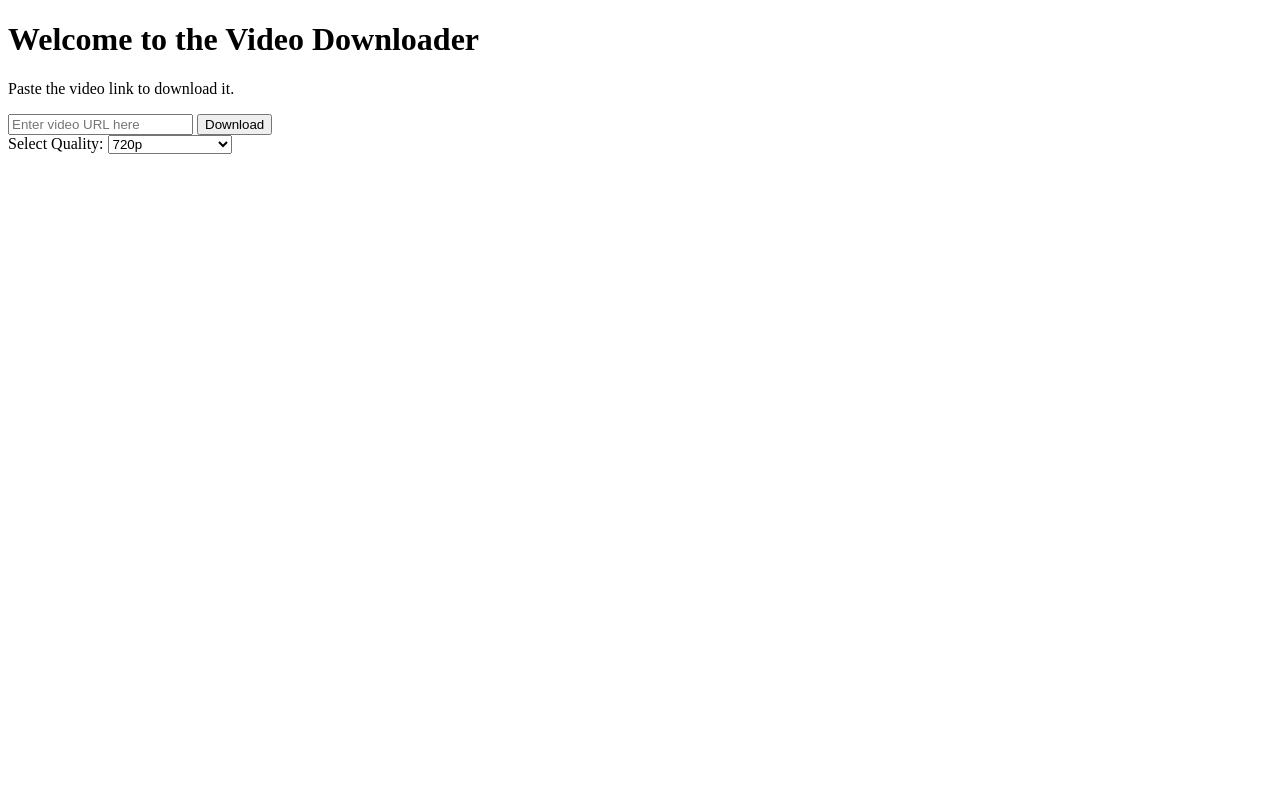
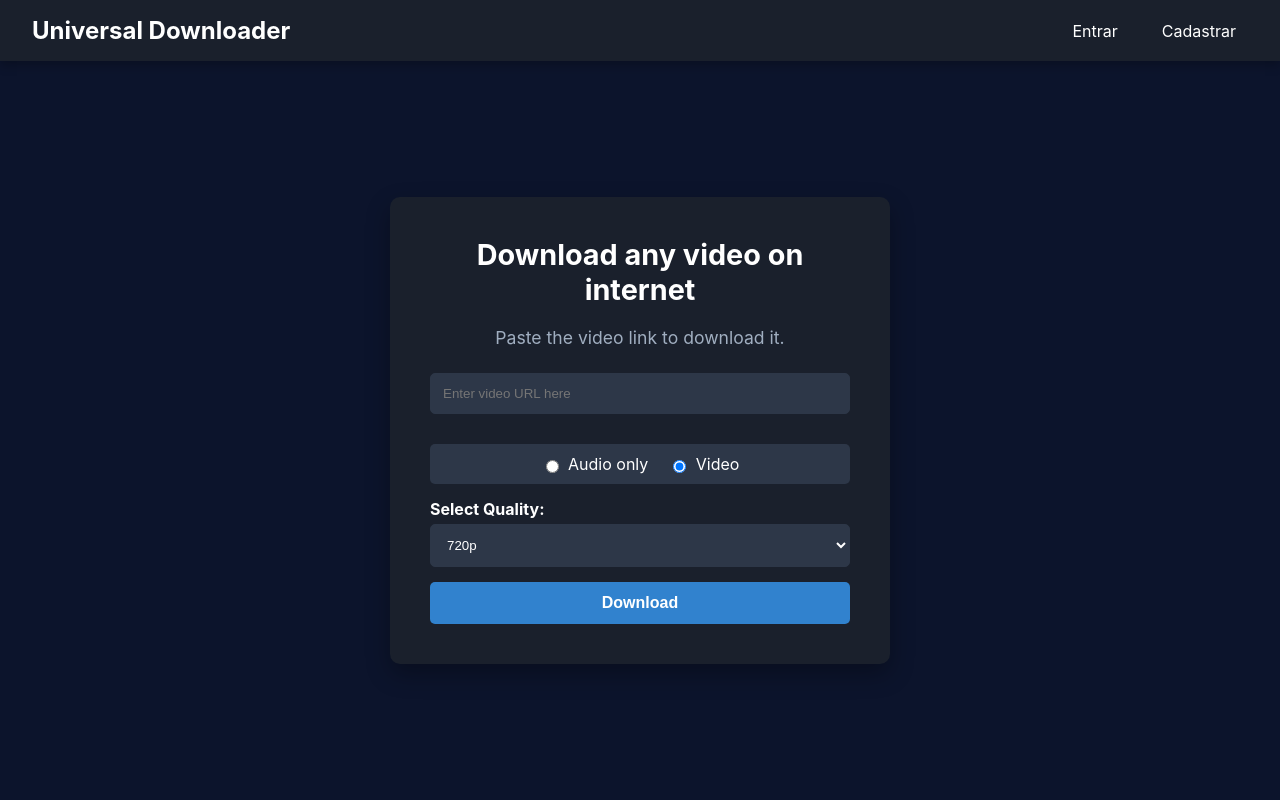
Before and after one commit to attomsec/Universal-Video-Downloader, a Django app: page / in a window 1280 px wide. Run offline with Django 5.2, Linux system fonts and the light colour scheme.

Commit message:
feat: Added audio/video download option. Added style in home page.

```diff
--- a/downloader/templates/home.html
+++ b/downloader/templates/home.html
@@ -1,33 +1,65 @@
+{% load static %}
 <!DOCTYPE html>
 <html lang="en">
 <head>
     <meta charset="UTF-8">
     <meta name="viewport" content="width=device-width, initial-scale=1.0">
     <title>Video Downloader</title>
+    <link rel="stylesheet" href="{% static 'home.css' %}">
     </head>
 <body>
+
+    <nav class="menubar">
+        <div class="menubar-brand">
+            <a href="/">Universal Downloader</a>
+        </div>
+        <div class="menubar-links">
+            <ul>
+                {% if request.user.is_authenticated %}
+                    <li><span>Olá, {{ request.user.username }}!</span></li>
+                    <li><a href="{% url 'account_logout' %}">Sair</a></li>
+                {% else %}
+                    <li><a href="{% url 'account_login' %}">Entrar</a></li>
+                    <li><a href="{% url 'account_signup' %}">Cadastrar</a></li>
+                {% endif %}
+            </ul>
+        </div>
+    </nav>
+
+    <div class="content-wrapper">
+
+    <div class="main-container">
 
         {% if download_url or error_message %}
             <div id="result-section">
                 {% if download_url %}
-                <a href="{{ download_url }}" download>Click here to download your video</a>
+                    <a href="{{ download_url }}" download target="_blank">Click here to download your video</a>
                 {% elif error_message %}
-                <p style="color: red;">{{ error_message }}</p>
+                    <p>{{ error_message }}</p>
                 {% endif %}
             </div>
+
         {% else %}
-
-    <h1>Welcome to the Video Downloader</h1>
+            <h1>Download any video on internet</h1>
             <p>Paste the video link to download it.</p>
 
             <div id="download-field">
-        <form action="" method="POST">
+                <form action="" method="POST" id="form">
                     {% csrf_token %}
-            <input type="text" name="video_url" placeholder="Enter video URL here">
-            <button>Download</button>
-        </form>
+
+                    <input type="text" name="video_url" placeholder="Enter video URL here" required><br>
+
+                    <div class="radio-group">
+                        <span>
+                            <input type="radio" id="audio-only" name="download-type" value="audio">
+                            <label for="audio-only">Audio only</label>
+                        </span>
+                        <span>
+                            <input type="radio" id="video" name="download-type" value="video" checked>
+                            <label for="video">Video</label>
+                        </span>
                     </div>
-    <div id="quality-selection">
+
                     <label for="quality-options">Select Quality:</label>
                     <select name="quality-options" id="quality-options">
                         <option value="1080p">1080p (premium)</option>
@@ -35,7 +67,16 @@
                         <option value="480p">480p</option>
                         <option value="360p">360p</option>
                     </select>
+
+                    <button id="submit-button">Download</button>
+                </form>
             </div>
+
+            <div id="status-message"></div>
+
         {% endif %}
+
+    </div>
+   </div>
     </body>
 </html>
--- a/downloader/views.py
+++ b/downloader/views.py
@@ -5,43 +5,22 @@ import yt_dlp
 from yt_dlp.utils import DownloadError
 import os
 from django.conf import settings
+from .utils import download_handler
 
 
 # @login_required
 def home(request: HttpRequest):
 
     #Implementar logica se 1080p estiver selecionado, necessario estar logado.
-    context = {}
+    # context = {}
 
     if request.method == 'POST':
 
-        video_url = request.POST.get('video_url')
+        return download_handler.option_handler(request)
 
         #Implementar logica de carregar a preview do video antes do download.
 
-        if video_url:
-            try:
-                ffmpeg_path = os.path.join(settings.BASE_DIR, 'bin', 'ffmpeg')
-
-                ydl_opts = {
-                    'format': 'best[height=720][ext=mp4]/best[height<=?720][ext=mp4]/best[ext=mp4]',
-                    'noplaylist': True,
-                    'ffmpeg_location': ffmpeg_path,
-                    'rm_cachedir': True,
-                    'extractor_args': {'youtube': {'player_client': ['android_sdkless']}},
-                }
-
-                with yt_dlp.YoutubeDL(ydl_opts) as ydl:
-                    info_dict = ydl.extract_info(video_url, download=False)
-                    download_url = info_dict.get('url', None)
-                    video_title = info_dict.get('title', 'Video')
-                    context['video_title'] = video_title
-                    context['download_url'] = download_url
-                    return render(request, 'home.html', context)
-            except DownloadError:
-                context['error_message'] = 'Invalid video URL. Please try again.'
-        else:
-            context['error_message'] = 'Please enter a video URL.'
 
 
-    return render(request, 'home.html', context)
+
+    return render(request, 'home.html')
--- /dev/null
+++ b/styles/home.css
@@ -0,0 +1,190 @@
+/* --- Configuração Global --- */
+html, body {
+    height: 100%; /* Garante que a página preencha a altura */
+    margin: 0;
+    font-family: -apple-system, BlinkMacSystemFont, "Segoe UI", Roboto, "Helvetica Neue", Arial, sans-serif;
+    -webkit-font-smoothing: antialiased;
+}
+
+/* --- Estilos do Body (Fundo e Centralização) --- */
+body {
+    background-color: #0c142c;
+    color: #ffffff;
+    margin: 0;
+    font-family: -apple-system, BlinkMacSystemFont, "Segoe UI", Roboto, "Helvetica Neue", Arial, sans-serif;
+    -webkit-font-smoothing: antialiased;
+
+    /* Configuração nova: */
+    display: flex;
+    flex-direction: column; /* Coloca a menubar em cima do content-wrapper */
+    min-height: 100vh;
+}
+
+.menubar {
+    width: 100%;
+    background-color: #1a202c; /* Azul do seu card */
+    padding: 1rem 2rem; /* Espaçamento interno */
+    box-shadow: 0 4px 10px rgba(0, 0, 0, 0.25);
+    display: flex;
+    justify-content: space-between; /* Itens da esquerda vs. direita */
+    align-items: center;
+    box-sizing: border-box; /* Importante para o padding não estourar */
+}
+
+.menubar-brand a {
+    color: white;
+    text-decoration: none;
+    font-size: 1.5rem;
+    font-weight: bold;
+}
+
+.menubar-links ul {
+    margin: 0;
+    padding: 0;
+    list-style: none; /* Remove bolinhas da lista */
+    display: flex;
+    align-items: center;
+    gap: 20px; /* Espaço entre os links */
+}
+
+/* "Olá, admin!" */
+.menubar-links span {
+    font-weight: bold;
+}
+
+/* Links (Login, Logout, Signup) */
+.menubar-links a {
+    color: white;
+    text-decoration: none;
+    font-size: 1rem;
+    padding: 8px 12px;
+    border-radius: 5px;
+    transition: background-color 0.2s ease-in-out;
+}
+
+/* Hover (mouse em cima) */
+.menubar-links a:hover {
+    background-color: #2b6cb0; /* Mesmo azul do hover do seu botão */
+}
+
+
+/* ============================ */
+/* 3. WRAPPER DE CENTRALIZAÇÃO  */
+/* ============================ */
+/* Este novo wrapper pega o 'resto' da tela
+e centraliza o seu card.
+*/
+.content-wrapper {
+    width: 100%;
+    display: flex;
+    justify-content: center;
+    align-items: center;
+    flex-grow: 1; /* Ocupa todo o espaço vertical disponível */
+    padding: 2rem; /* Espaço para não colar nas bordas em telas pequenas */
+    box-sizing: border-box;
+}
+
+/* --- O Card Central --- */
+.main-container {
+    background-color: #1a202c; /* Azul um pouco mais claro */
+    padding: 2.5rem;
+    border-radius: 10px;
+    box-shadow: 0 10px 25px rgba(0, 0, 0, 0.3);
+    width: 90%;
+    max-width: 500px; /* Largura máxima do card */
+    text-align: center; /* Centraliza o texto dentro do card */
+    box-sizing: border-box;
+}
+
+h1 {
+    font-size: 1.8rem;
+    margin-top: 0;
+}
+
+p {
+    font-size: 1.1rem;
+    color: #a0aec0; /* Cor cinza-claro para o parágrafo */
+}
+
+/* --- Estilos do Formulário --- */
+form {
+    margin-top: 25px;
+    text-align: left; /* Alinha labels e inputs à esquerda */
+}
+
+/* Esconde os <br> feios */
+form br {
+    display: none;
+}
+
+/* Campos de texto e Select */
+input[type="text"], select {
+    width: 100%;
+    padding: 12px;
+    margin-bottom: 15px;
+    border: 1px solid #2d3748;
+    border-radius: 5px;
+    background-color: #2d3748; /* Fundo do input */
+    color: white; /* Texto do input */
+    box-sizing: border-box; /* Garante que o padding não quebre o layout */
+}
+
+/* Botões de Rádio (Corrigidos e estilizados) */
+.radio-group {
+    display: flex;
+    justify-content: center; /* Centraliza os botões */
+    gap: 20px;
+    margin: 15px 0;
+    padding: 10px;
+    background-color: #2d3748;
+    border-radius: 5px;
+}
+.radio-group label {
+    cursor: pointer;
+}
+/* Alinha o label com o rádio */
+input[type="radio"] {
+    vertical-align: middle;
+    margin-right: 5px;
+}
+
+/* Label do Select */
+form > label {
+    display: block;
+    margin-bottom: 5px;
+    font-weight: bold;
+}
+
+/* Botão de Download */
+button {
+    width: 100%;
+    padding: 12px;
+    background-color: #3182ce; /* Azul do botão */
+    color: white;
+    font-weight: bold;
+    font-size: 1rem;
+    border: none;
+    border-radius: 5px;
+    cursor: pointer;
+    transition: background-color 0.2s ease-in-out;
+}
+
+button:hover {
+    background-color: #2b6cb0; /* Azul mais escuro no hover */
+}
+
+/* --- Seção de Resultados (pós-envio) --- */
+#result-section a {
+    color: #63b3ed; /* Link azul claro */
+    font-size: 1.2em;
+    font-weight: bold;
+    text-decoration: none;
+}
+#result-section a:hover {
+    text-decoration: underline;
+}
+#result-section p {
+    color: #e53e3e; /* Vermelho para erro */
+    font-weight: bold;
+    font-size: 1.2em;
+}
```
Also changed, not shown: downloader/utils/download_handler.py (added, +98 -0 lines), videoDownloader/settings.py (+16 -0 lines), db.sqlite3. Lines whose indentation alone changed are shown as unchanged.
